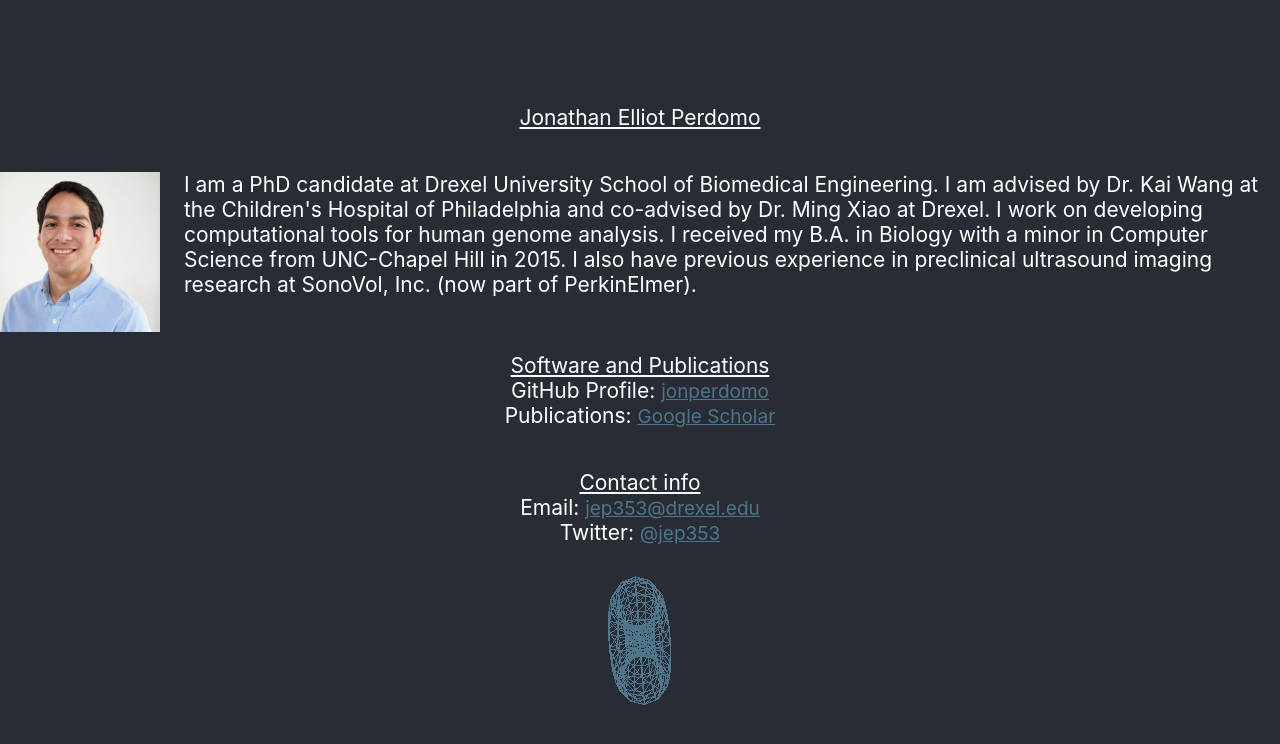
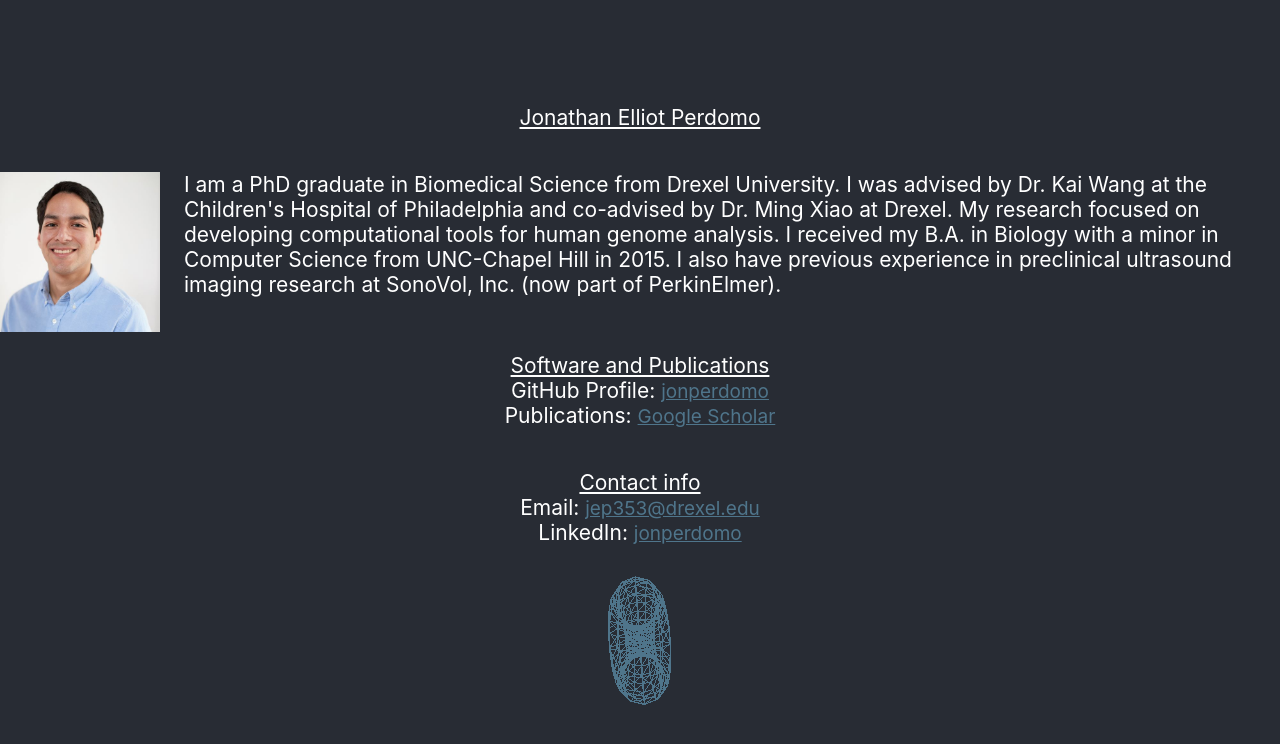
Before and after one commit to jonperdomo/jonperdomo.github.io, a React (Create React App) app: page / in a window 1280 px wide. Shown: the top 744 px of the page. Built offline with nearby package versions, Linux system fonts and the light colour scheme.

Commit message:
Update bio and dependencies

```diff
--- a/src/App.js
+++ b/src/App.js
@@ -3,7 +3,7 @@
 import './App.css';
 
 // Create the about text variable
-var aboutText = "I am a PhD candidate at Drexel University School of Biomedical Engineering. I am advised by Dr. Kai Wang at the Children's Hospital of Philadelphia and co-advised by Dr. Ming Xiao at Drexel. I work on developing computational tools for human genome analysis. I received my B.A. in Biology with a minor in Computer Science from UNC-Chapel Hill in 2015. I also have previous experience in preclinical ultrasound imaging research at SonoVol, Inc. (now part of PerkinElmer)."
+var aboutText = "I am a PhD graduate in Biomedical Science from Drexel University. I was advised by Dr. Kai Wang at the Children's Hospital of Philadelphia and co-advised by Dr. Ming Xiao at Drexel. My research focused on developing computational tools for human genome analysis. I received my B.A. in Biology with a minor in Computer Science from UNC-Chapel Hill in 2015. I also have previous experience in preclinical ultrasound imaging research at SonoVol, Inc. (now part of PerkinElmer).";
 
 function App() {
   return (
@@ -54,14 +54,15 @@
             </a>
             <br/>
 
-            Twitter: <a
+            LinkedIn: <a
               className="App-link"
-              href="https://twitter.com/jep353"
+              href="https://www.linkedin.com/in/jonperdomo/"
               target="_blank"
               rel="noopener noreferrer"
                 >
-              @jep353
+              jonperdomo
             </a>
+            <br/>
         </p>
         <Widget />
       </header>
--- a/src/index.js
+++ b/src/index.js
@@ -2,7 +2,6 @@
 import ReactDOM from 'react-dom';
 import './index.css';
 import App from './App';
-import reportWebVitals from './reportWebVitals';
 
 // Render the App component in the DOM
 ReactDOM.render(
@@ -11,8 +10,3 @@
   </React.StrictMode>,
   document.getElementById('grid-item-1')
 );
-
-// If you want to start measuring performance in your app, pass a function
-// to log results (for example: reportWebVitals(console.log))
-// or send to an analytics endpoint. Learn more: https://bit.ly/CRA-vitals
-reportWebVitals();
```
Also changed, not shown: package.json (+12 -12 lines), 2 other files (tests, documents, lock files or other folders).
